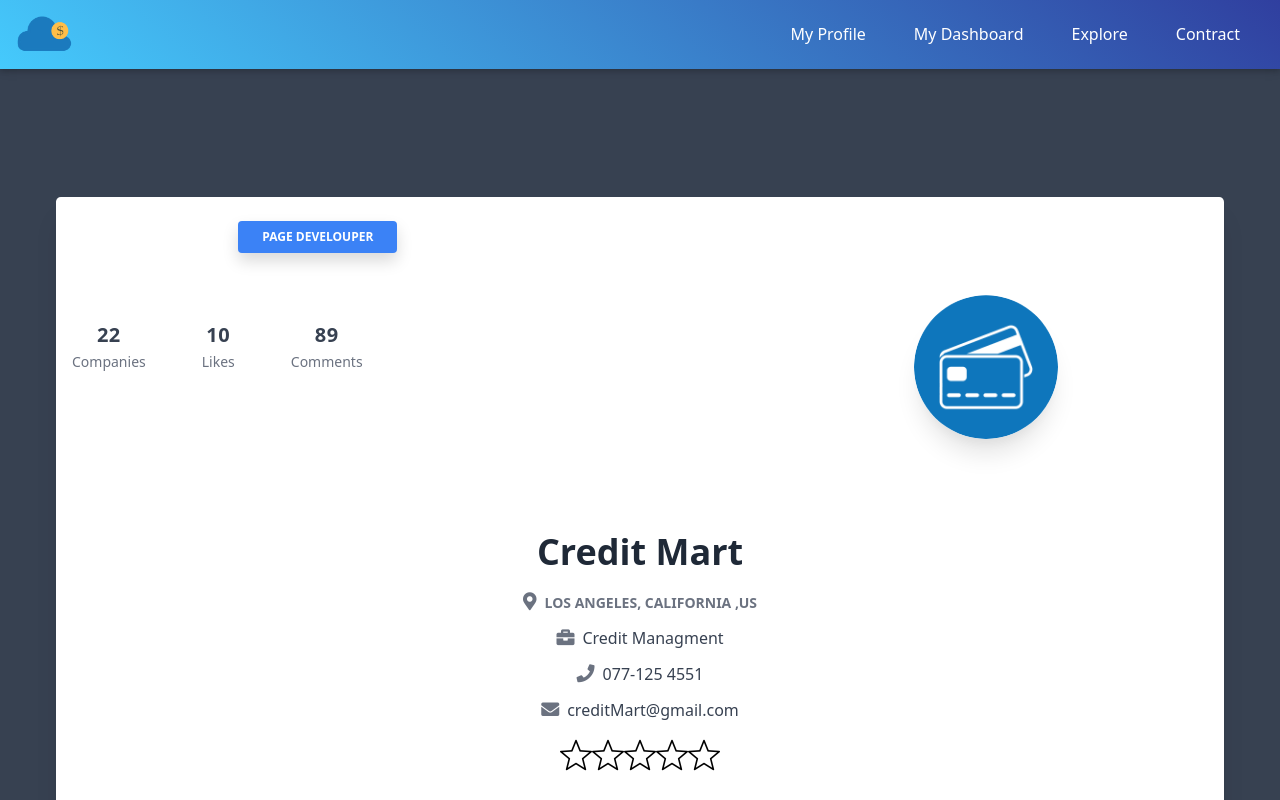
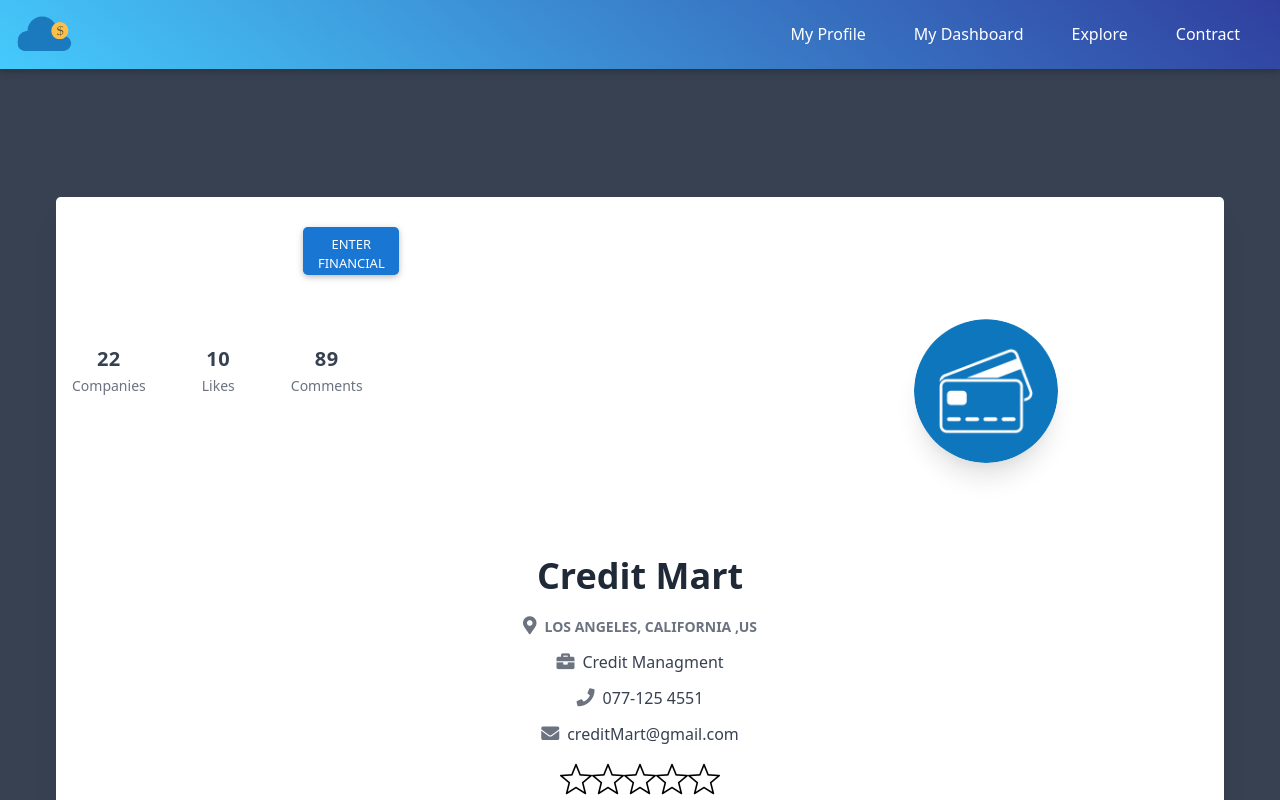
Before and after one commit to KavinduKDWanasekara/CreditMart-Final, a React (Create React App) app in the folder ui/: page /profile in a window 1280 px wide. Shown: the top 800 px of the page. Built offline with nearby package versions, Linux system fonts and the light colour scheme.

Commit message:
Add button to Financial data input

```diff
--- a/ui/src/pages/MyProfile.js
+++ b/ui/src/pages/MyProfile.js
@@ -2,6 +2,8 @@ import React from "react";
 import Navbar from "../components/Navbar"
 import ProfileAddInfo from "../components/Cards/ProfileAddInfo";
 import CardCompanyDetails from "../components/Cards/CardCompanyDetails";
+import { MDBBtn,  } from "mdbreact";
+import { Link } from "react-router-dom";
 
 export default function MyProfile() {
   return (
@@ -25,12 +27,7 @@ export default function MyProfile() {
                   </div>
                   <div className="w-full lg:w-4/12 px-4 lg:order-3 lg:text-right lg:self-center ">
                     <div className="py-6 px-3 mt-32 sm:mt-0">
-                      <button
-                        className="bg-blue-500 active:bg-blue-600 uppercase text-white font-bold hover:shadow-md shadow text-xs px-4 py-2 rounded outline-none focus:outline-none sm:mr-2 mb-1 ease-linear transition-all duration-150"
-                        type="button"
-                        >
-                        Page Develouper
-                      </button>
+                    <Link  to="/profileaddinfo"><MDBBtn color="blue" className="rounded-lg p-2 w-24 h-12">Enter Financial Data</MDBBtn></Link>
                     </div>
                   </div>
                   <div className="w-full lg:w-4/12 px-4 lg:order-1">
```
